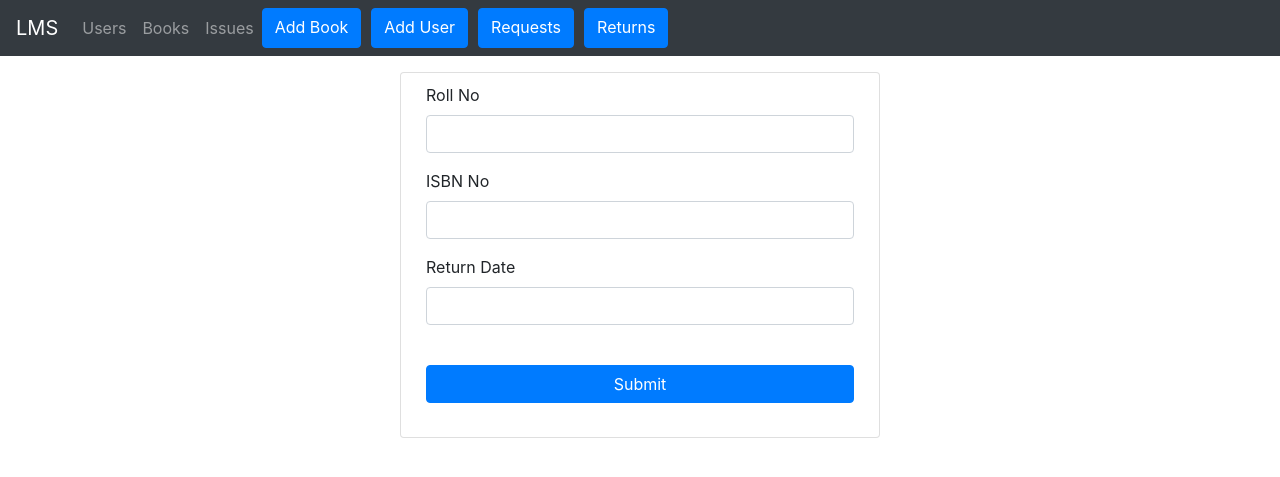
After one commit to AnushkaAmte/LMS, a PHP site: page /returns.php in a window 1280 px wide. The commit adds this page. Shown: the top 477 px of the page. Run offline with PHP 8.4, Linux system fonts and the light colour scheme; some libraries are stand-ins or nearby versions.

Commit message:
added returns form

```diff
--- a/navbar.php
+++ b/navbar.php
@@ -16,6 +16,7 @@
             <a class="btn btn-primary" href="add_book.php" role="button">Add Book</a>
             <a class="btn btn-primary" href="add_user.php" role="button" style="margin-left: 10px;">Add User</a>
             <a class="btn btn-primary" href="requests.php" role="button" style="margin-left: 10px;">Requests</a>
+            <a class="btn btn-primary" href="returns.php" role="button" style="margin-left: 10px;">Returns</a>
 
 
         </div>
--- /dev/null
+++ b/returns.php
@@ -0,0 +1,101 @@
+<?php
+/* DELIMITER && CREATE PROCEDURE UpdateBookCount (IN isbn_no VARCHAR(100)) BEGIN
+UPDATE qunatity = quantity -1
+FROM books
+WHERE books.isbn_no = isbn_no
+END && DELIMITER; */
+include('db_connect.php');
+$roll_no = '';
+$isbn_no = '';
+$return_date = '';
+
+$errors = array('roll_no' => '', 'isbn_no' => '', 'return_date' => '');
+if (isset($_POST['submit'])) {
+    if (empty($_POST['roll_no'])) {
+        $errors['roll_no'] = "Roll number is required  <br />";
+    } else {
+        $roll_no = $_POST['roll_no'];
+    }
+    if (empty($_POST['isbn_no'])) {
+        $errors['isbn_no'] = "ISBN Number is required  <br />";
+    } else {
+        $isbn_no = $_POST['isbn_no'];
+    }
+    if (empty($_POST['return_date'])) {
+        $errors['return_date'] = "Return Date is required  <br />";
+    } else {
+        $return_date = $_POST['return_date'];
+    }
+
+    if (array_filter($errors)) {
+        echo 'Please fill a valid response';
+    } else {
+        $roll_no = $_POST['roll_no'];
+        $isbn_no =  $_POST['isbn_no'];
+        $return_date = $_POST['return_date'];
+
+
+
+        $sql = "UPDATE `issues` SET return_date='$return_date' WHERE issues.roll_no= '$roll_no' AND issues.isbn_no='$isbn_no'
+
+        ";
+        //$sql1 = "CALL UpdateBookCount('$isbn_no')";
+        if (mysqli_query($conn, $sql)) {
+            header('Location: index.php');
+        } else {
+            echo 'An error occured: ' . mysqli_error($conn);
+        }
+    }
+}
+?>
+
+<!DOCTYPE html>
+<html lang="en">
+
+<head>
+    <meta charset="UTF-8">
+    <meta http-equiv="X-UA-Compatible" content="IE=edge">
+    <meta name="viewport" content="width=device-width, initial-scale=1.0">
+
+</head>
+
+
+
+<body>
+    <?php include('navbar.php'); ?>
+    <div class="card" style="width: 30rem; margin:auto; padding: 10px;">
+        <form action="returns.php" method="POST" id='form'>
+
+            <div class="col md-3 align-items-center">
+                <div class="mb-3">
+                    <label for="roll_no" class="form-label">Roll No</label>
+                    <input type="number" class="form-control" id="roll_no" name='roll_no' value="<?php echo htmlspecialchars($roll_no); ?>" required>
+                    <div class="invalid-feedback"><?php echo $errors['roll_no']; ?></div>
+                </div>
+                <div class="mb-3">
+                    <label for="isbn_no" class="form-label">ISBN No</label>
+                    <input type="text" class="form-control" id="isbn_no" name='isbn_no' value="<?php echo htmlspecialchars($isbn_no); ?>" required>
+                    <div class="invalid-feedback"><?php echo $errors['isbn_no']; ?></div>
+
+
+                </div>
+                <div class="mb-3">
+                    <label for="return_date" class="form-label">Return Date</label>
+                    <input type="text" class="form-control" name='return_date' value="<?php echo htmlspecialchars($return_date); ?>" required>
+                    <div class="invalid-feedback"><?php echo $errors['return_date']; ?></div>
+
+                </div>
+
+                <br>
+                <div class="text-center">
+                    <button type="submit" class="btn btn-primary btn-block" name="submit">Submit</button>
+                </div>
+            </div>
+            <br>
+        </form>
+    </div>
+    <br>
+
+</body>
+
+</html>
```
